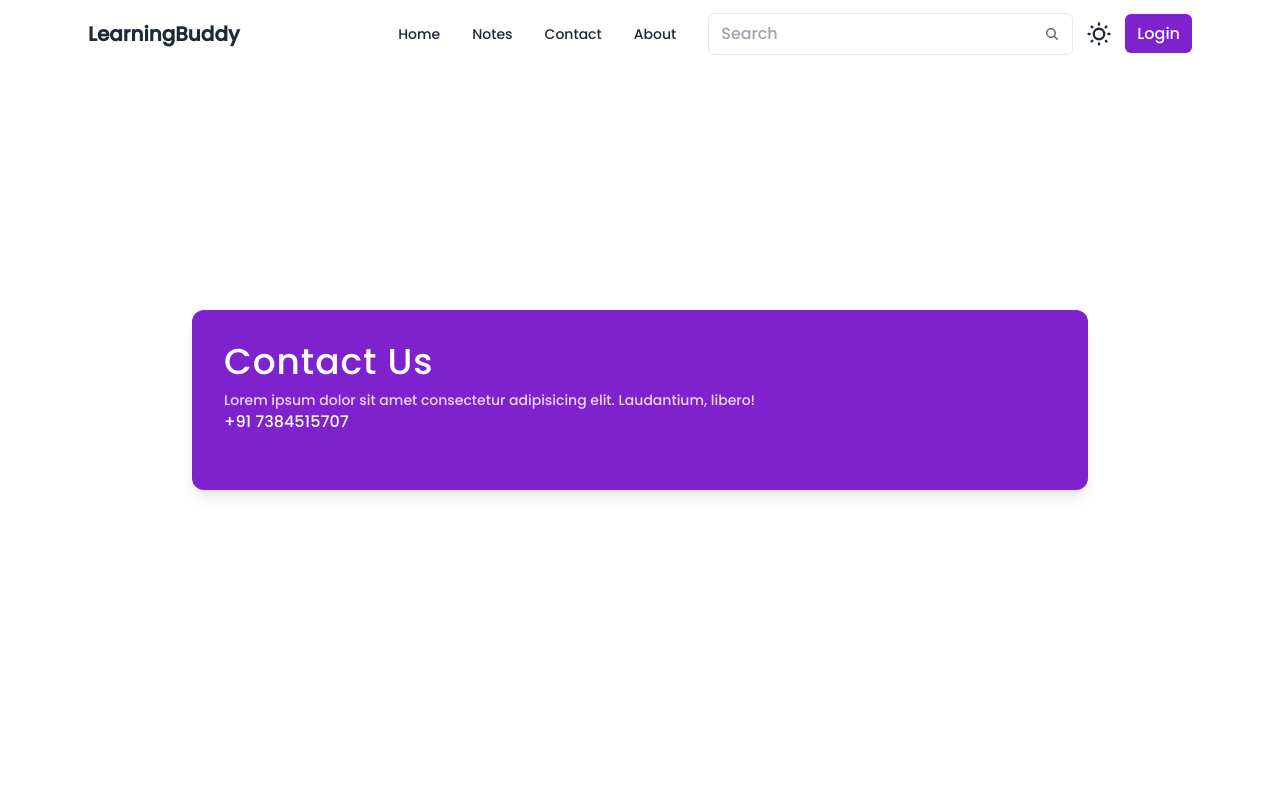
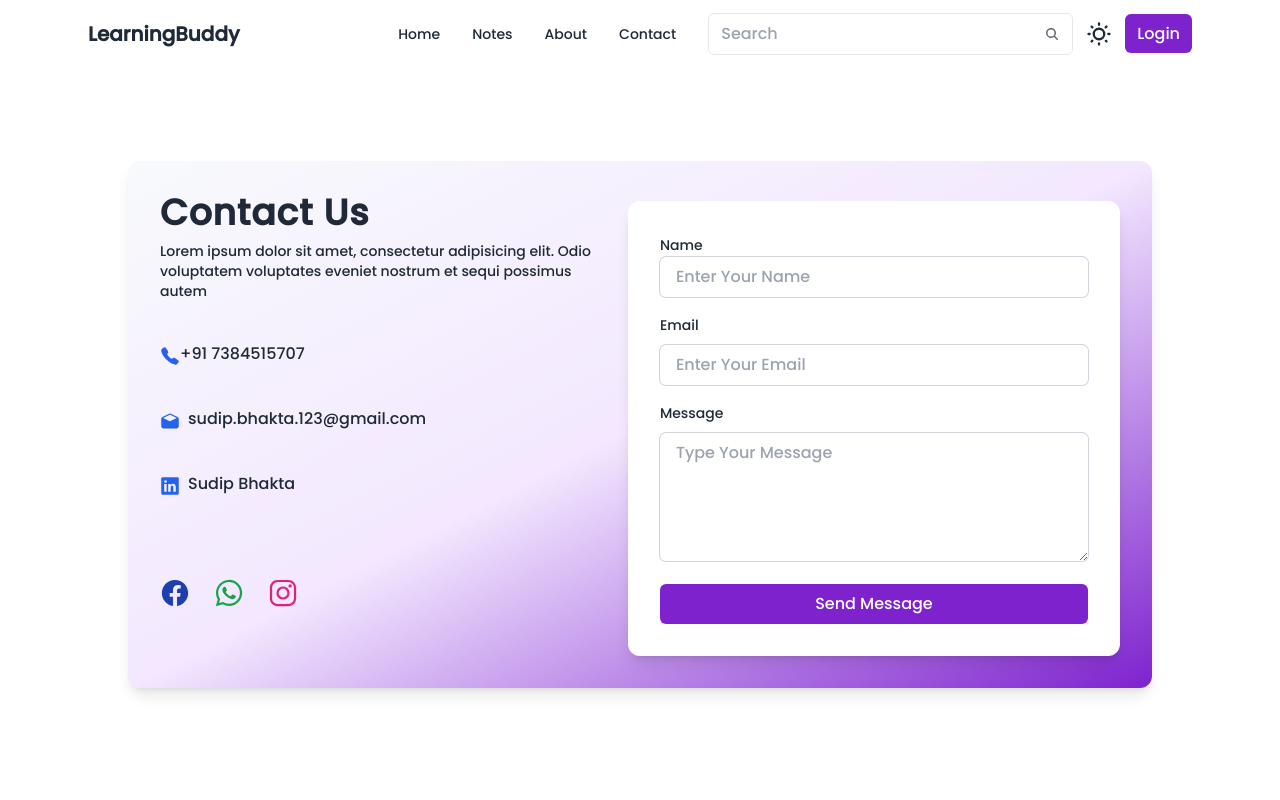
Before and after one commit to SudipBhakta/Project-LearnigBuddy, a React (Vite) app in the folder LearningBuddy/frontEnd/: page /contact in a window 1280 px wide. Shown: the top 800 px of the page. Built offline with nearby package versions, Linux system fonts and the light colour scheme.

Commit message:
Code Upto About and Contact page

```diff
--- a/LearningBuddy/frontEnd/bookStore/tailwind.config.js
+++ /dev/null
@@ -1,11 +0,0 @@
-/** @type {import('tailwindcss').Config} */
-export default {
-  content: [
-    "../index.html",
-    "../src/**/*.{js,ts,jsx,tsx}",
-  ],
-  theme: {
-    extend: {},
-  },
-  plugins: [],
-}
--- a/LearningBuddy/frontEnd/index.html
+++ b/LearningBuddy/frontEnd/index.html
@@ -10,5 +10,7 @@
   <body>
     <div id="root"></div>
     <script type="module" src="/src/main.jsx"></script>
+    <script type="module" src="https://unpkg.com/ionicons@7.1.0/dist/ionicons/ionicons.esm.js"></script>
+    <script nomodule src="https://unpkg.com/ionicons@7.1.0/dist/ionicons/ionicons.js"></script>
   </body>
 </html>
--- /dev/null
+++ b/LearningBuddy/frontEnd/src/AboutUs/AboutUs.jsx
@@ -0,0 +1,17 @@
+import React from 'react'
+import NavBar from '../component/Navbar'
+import Footer from '../component/Footer'
+import About from '../component/About'
+
+
+function AboutUs() {
+  return (
+    <>
+    <NavBar/>
+      <About/>
+      <Footer />
+    </>
+  )
+}
+
+export default AboutUs
--- a/LearningBuddy/frontEnd/src/App.jsx
+++ b/LearningBuddy/frontEnd/src/App.jsx
@@ -6,6 +6,7 @@ import Signup from "./component/Signup";
 import SignupToLogin from "./component/SignupToLogin";
 import Contact from "./Contact/Contact";
 import  { Toaster } from 'react-hot-toast';
+import AboutUs from "./AboutUs/AboutUs";
 
 
 function App() {
@@ -18,6 +19,8 @@ function App() {
           <Route path="/signup" element={< Signup/>} />
           <Route path="/login" element={< SignupToLogin/>}/>
           <Route path="/contact" element={<Contact/>} />
+          <Route path="/about" element={<AboutUs/>} />
+
 
 
 
--- /dev/null
+++ b/LearningBuddy/frontEnd/src/component/About.jsx
@@ -0,0 +1,44 @@
+import React from "react";
+import logo2 from "../assets/logo2.png";
+
+function About() {
+  return (
+    <>
+      <div className="w-full h-90% flex mx-auto pt-24 pb-4   px-8">
+        <div className="basis-[40%] pt-10 pb-32 px-20">
+          <img src={logo2} className="w-auto h-auto items-center" alt="" />
+        </div>
+        <div className="basis-[60%] px-5  h-90% items-center justify">
+          <h1 className="text-4xl font-bold">
+            About <span className="text-fuchsia-600">LearningBuddy</span>
+          </h1>
+          <p className="mt-2 ">
+            LearningBuddy is a free, online learning platform designed to help
+            users improve their skills and expand their knowledge. Our mission
+            is to provide valuable resources and support to help individuals
+            overcome their learning challenges.
+            <br />
+            As a community-driven platform, we strive to foster a supportive and
+            inclusive environment where anyone can learn, grow, and succeed.
+          </p>
+          <h1 className="text-4xl font-bold mt-6">About Me</h1>
+          <p className="mt-2">
+            Hi, I’m <span className="text-fuchsia-600 text-2xl font-bold">Sudip</span>, a passionate Full Stack Developer with a knack for
+            creating seamless and engaging web applications. With a strong
+            foundation in both front-end and back-end technologies, I thrive on
+            transforming complex problems into elegant solutions.
+            <br />
+            My journey in
+            tech began with a curiosity about how websites work, which evolved
+            into a love for coding and a commitment to continuous learning. I’m
+            proficient in a variety of languages and frameworks, including HTML,
+            CSS, JavaScript, React, Node.js, Express.js, MongoDB , C and C++ that allowing me to tackle
+            projects from concept to deployment.
+          </p>
+        </div>
+      </div>
+    </>
+  );
+}
+
+export default About;
--- a/LearningBuddy/frontEnd/src/component/ContactUs.jsx
+++ b/LearningBuddy/frontEnd/src/component/ContactUs.jsx
@@ -1,26 +1,173 @@
-import React from 'react'
+import React, { useState } from "react";
 
 function ContactUs() {
+  const [formData, setFormData] = useState({
+    name: "",
+    email: "",
+    message: "",
+  });
+
+  const [errors, setErrors] = useState({});
+
+  const handleChange = (e) => {
+    const { name, value } = e.target;
+    setFormData({
+      ...formData,
+      [name]: value,
+    });
+  };
+
+  const validateForm = () => {
+    const newErrors = {};
+    if (!formData.name) newErrors.name = "Name is required";
+    if (!formData.email) {
+      newErrors.email = "Email is required";
+    } else if (!/\S+@\S+\.\S+/.test(formData.email)) {
+      newErrors.email = "Email is invalid";
+    }
+    if (!formData.message) newErrors.message = "Message is required";
+    return newErrors;
+  };
+
+  const handleSubmit = (e) => {
+    e.preventDefault();
+    const validationErrors = validateForm();
+    if (Object.keys(validationErrors).length === 0) {
+      console.log("Form submitted:", formData);
+      // Here you would typically send the form data to a server
+      // Reset form
+      setFormData({ name: "", email: "", message: "" });
+      setErrors({});
+    } else {
+      setErrors(validationErrors);
+    }
+  };
   return (
     <>
-    <div className='flex w-full min-h-screen justify-center items-center'>
-      <div className='flex flex-col  space-y-6 bg-purple-700 w-full max-w-4xl p-8 rounded-xl shadow-lg text-white'>
+      <div className="flex w-full min-h-screen justify-center items-center dark:text-black">
         <div>
-          <div>
-            <h1 className='font-bole text-4xl tracking-wide'>Contact Us</h1>
-            <p className='pt-2 text-purple-200 text-sm'>Lorem ipsum dolor sit amet consectetur adipisicing elit. Laudantium, libero!</p>
+          <div className="flex flex-col md:flex-row space-y-2 mt-12  bg-gradient-to-tl from-purple-700 via-purple-100 to-slate-50 w-full max-w-5xl p-8 rounded-xl shadow-lg">
+            <div className="flex flex-col space-y-2  justify-between">
+              <div>
+                <h1 className="font-bold text-4xl tracking-wide">Contact Us</h1>
+                <p className="text-sm mt-2 pr-4">
+                  Lorem ipsum dolor sit amet, consectetur adipisicing elit. Odio
+                  voluptatem voluptates eveniet nostrum et sequi possimus autem
+                </p>
+              </div>
+              <div className="inline-flex items-center">
+                <ion-icon
+                  class="text-xl mt-1  text-blue-600"
+                  name="call"
+                ></ion-icon>
+                <span>+91 7384515707</span>
+              </div>
+              <div className="inline-flex space-x-2 items-center">
+                <ion-icon
+                  class="text-xl mt-1 text-blue-600"
+                  name="mail-open"
+                ></ion-icon>
+                <span>sudip.bhakta.123@gmail.com</span>
+              </div>
+              <div className="inline-flex space-x-2 items-center">
+                <ion-icon
+                  class="text-xl mt-1  text-blue-600"
+                  name="logo-linkedin"
+                ></ion-icon>
+                <span>Sudip Bhakta</span>
+              </div>
+              <div className=" py-10 space-x-6 text-3xl   items-center">
+                <a href="www.facebook.com">
+                  <ion-icon
+                    class="text-blue-800 hover:text-black"
+                    name="logo-facebook"
+                  ></ion-icon>
+                </a>
+                <a href="www.whatsapp.com">
+                  <ion-icon
+                    class="text-green-600 hover:text-black"
+                    name="logo-whatsapp"
+                  ></ion-icon>
+                </a>
+                <a href="www.instagrap.com">
+                  <ion-icon
+                    class="text-pink-600 hover:text-black"
+                    name="logo-instagram"
+                  ></ion-icon>
+                </a>
+              </div>
+            </div>
+            <div className="w-full">
+              <div className=" bg-white rounded-xl shadow-lg p-8">
+                <form
+                  action=""
+                  className="flex flex-col space-y-4"
+                  onSubmit={handleSubmit}
+                >
+                  <div>
+                    <label htmlFor="" className="text-sm">
+                      Name
+                    </label>
+                    <input
+                      type="text"
+                      name="name"
+                      value={formData.name}
+                      onChange={handleChange}
+                      placeholder="Enter Your Name"
+                      className=" ring-1 ring-gray-300 w-full rounded-md px-4 py-2 outline-none focus:ring-2  focus:ring-gray-400"
+                    ></input>
+                    {errors.name && (
+                      <p className="text-red-600 text-sm">{errors.name}</p>
+                    )}
+                  </div>
 
+                  <div>
+                    <label htmlFor="" className="text-sm">
+                      Email
+                    </label>
+                    <input
+                      type="email"
+                      name="email"
+                      value={formData.email}
+                      onChange={handleChange}
+                      placeholder="Enter Your Email"
+                      className=" ring-1 ring-gray-300 w-full rounded-md mt-2 px-4 py-2 outline-none focus:ring-2  focus:ring-gray-400"
+                    ></input>
+                    {errors.email && (
+                      <p className="text-red-600 text-sm">{errors.email}</p>
+                    )}
+                  </div>
+
+                  <div>
+                    <label htmlFor="" className="text-sm">
+                      Message
+                    </label>
+                    <textarea
+                      type="message"
+                      name="message"
+                      value={formData.message}
+                      onChange={handleChange}
+                      placeholder="Type Your Message"
+                      className=" ring-1 ring-gray-300 w-full h-32 rounded-md mt-2 px-4 py-2 outline-none focus:ring-2  focus:ring-gray-400"
+                    ></textarea>
+                    {errors.message && (
+                      <p className="text-red-600 text-sm">{errors.message}</p>
+                    )}
+                  </div>
+                  <button
+                    type="submit"
+                    className="text-white  bg-purple-700 hover:bg-blue-500 hover:text-black duration-300 border-none mt-6 px-3 py-2  rounded-md"
+                  >
+                    Send Message
+                  </button>
+                </form>
+              </div>
+            </div>
           </div>
-          <div>+91 7384515707</div>
-          <div></div>
         </div>
-
-        <div></div>
-
       </div>
-    </div>
     </>
-  )
+  );
 }
 
-export default ContactUs
+export default ContactUs;
--- a/LearningBuddy/frontEnd/src/component/Footer.jsx
+++ b/LearningBuddy/frontEnd/src/component/Footer.jsx
@@ -7,8 +7,9 @@ function Footer() {
       <footer className="footer footer-center  text-base-content rounded p-10 dark:bg-slate-900 dark:text-white">
         <nav className="grid grid-flow-col gap-4">
           <a href="/notes" className="link link-hover">Notes</a>
+          <a href="/about" className="link link-hover">About Us</a>
           <a href="/contact" className="link link-hover">Contact</a>
-          <a className="link link-hover">About Us</a>
+
           <a href="/login" className="link link-hover">Login</a>
         </nav>
         <nav>
--- a/LearningBuddy/frontEnd/src/component/Navbar.jsx
+++ b/LearningBuddy/frontEnd/src/component/Navbar.jsx
@@ -1,11 +1,10 @@
 import React, { useEffect, useState } from "react";
-import Login from "../component/Login"
+import Login from "../component/Login";
 import { useAuth } from "../ContextAPI/Auth";
 
 function navBar() {
-
-  const[authUser,setAuthUser]=useAuth()
-  console.log(authUser)
+  const [authUser, setAuthUser] = useAuth();
+  console.log(authUser);
 
   //Darkmode
   const [theme, setTheme] = useState(
@@ -48,10 +47,10 @@ function navBar() {
         <a href="/notes">Notes</a>
       </li>
       <li>
-        <a  href="/contact">Contact</a>
+        <a href="/about">About</a>
       </li>
       <li>
-        <a>About</a>
+        <a href="/contact">Contact</a>
       </li>
     </>
   );
@@ -154,8 +153,8 @@ function navBar() {
             <div className="">
               <a
                 className=" text-white px-3 py-2 rounded-md bg-purple-700 hover:bg-blue-500 hover:text-black duration-300 cursor-pointer"
-                onClick={() => document.getElementById("my_modal_3").showModal()
-
+                onClick={() =>
+                  document.getElementById("my_modal_3").showModal()
                 }
               >
                 Login
```
